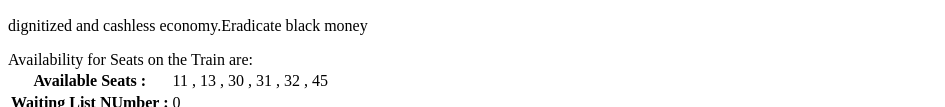
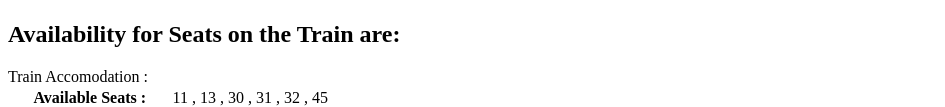
Before and after one commit to dishapokhariyal-alt/IRCTC-Website-project, a plain HTML site: page result_ire.html in a window 1280 px wide. Shown: the part 713-820 px from the top of the page, without its empty margins (0-945 px from the left). Drawn offline with Linux system fonts and the light colour scheme.

Commit message:
Update result_ire.html

```diff
--- a/result_ire.html
+++ b/result_ire.html
@@ -4,6 +4,7 @@
     <meta charset="UTF-8">
     <meta name="viewport" content="width=device-width, initial-scale=1.0">
     <title>Result Indian Railway Enquiry</title>
+    <link rel="stylesheet" href="result_ire_styles.css">
 </head>
 <body>
     <header>
@@ -25,10 +26,10 @@
         <img src="https://www.irctc.co.in/nget/assets/images/secondry-logo.png" alt="Indian Railway Logo" class="logos">
         <h1>INDIAN RAILWAYS PASSENGER RESERVATION ENQUIRY</h1>
         <img src="https://www.irctc.co.in/nget/assets/images/logo.png" alt="IRCTC Logo" class="logos">
-        <p>dignitized and cashless economy.Eradicate black money</p>
+        <h2>Availability for Seats on the Train are: </h2>
 
         <table class="ire-table">
-            <thead>Availability for Seats on the Train are: </thead>
+            <thead>Train Accomodation : </thead>
 
             <tr>
                 <th>Available Seats : </th>
```
